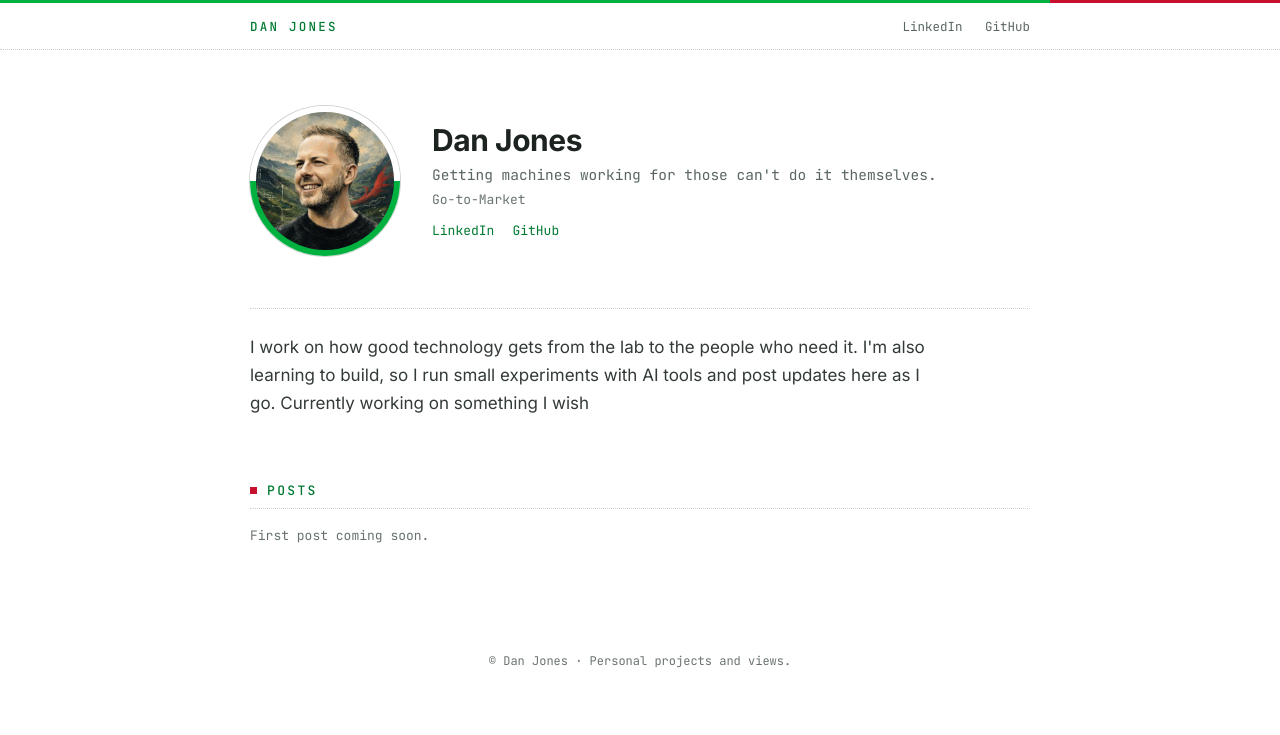
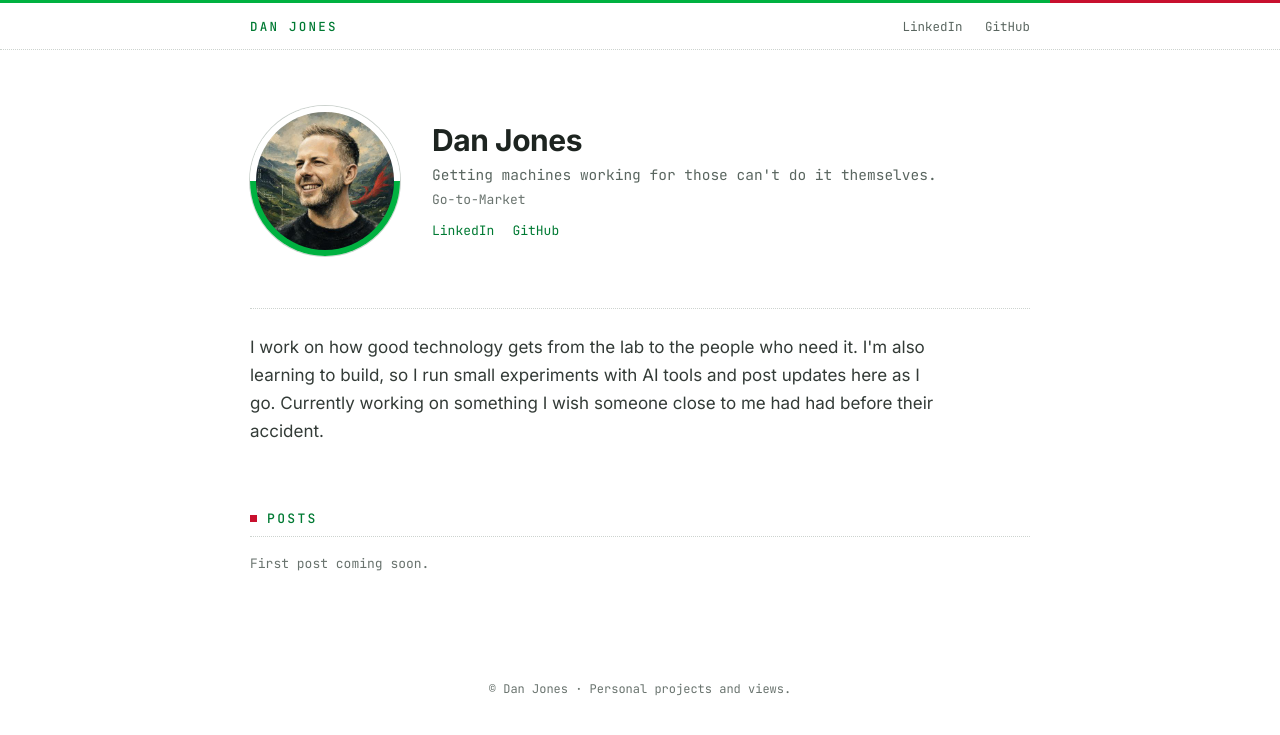
Before and after one commit to digidiplo/digidiplo.github.io, a Jekyll site: the page built from index.html, in a window 1280 px wide. Shown: the top 735 px of the page. Built offline with Jekyll 4.4.1, drawn with Linux system fonts in a browser that asks for light colours.

Commit message:
Update profile.yml
A few tweaks to the intro and descriptions.

```diff
--- a/_data/profile.yml
+++ b/_data/profile.yml
@@ -12,12 +12,11 @@ role: >-
   Go-to-Market
 intro: >-
   I work on how good technology gets from the lab to the people who need it. I'm also learning to build, so I run small experiments
-  with AI tools and post updates here as I go. Currently working on something I wish
+  with AI tools and post updates here as I go. Currently working on something I wish someone close to me had had before their accident.
 
 # Shown in search results and link previews.
 description: >-
-  Dan Jones posts updates on his experiments with AI tools for business
-  development and defence technology.
+  Posting updates on my experiments with machines.
 
 linkedin: "https://www.linkedin.com/in/danj-/"
 github: "https://github.com/digidiplo"
```
